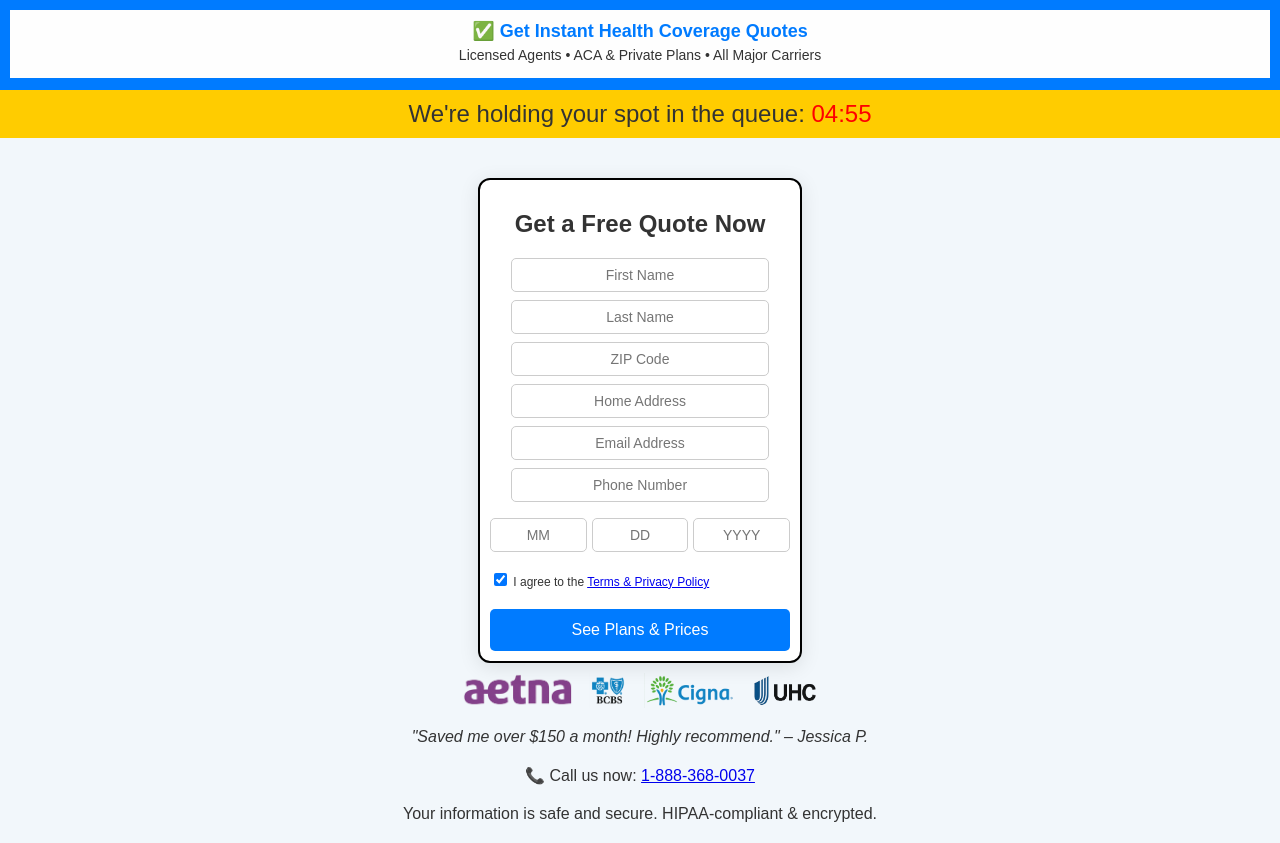
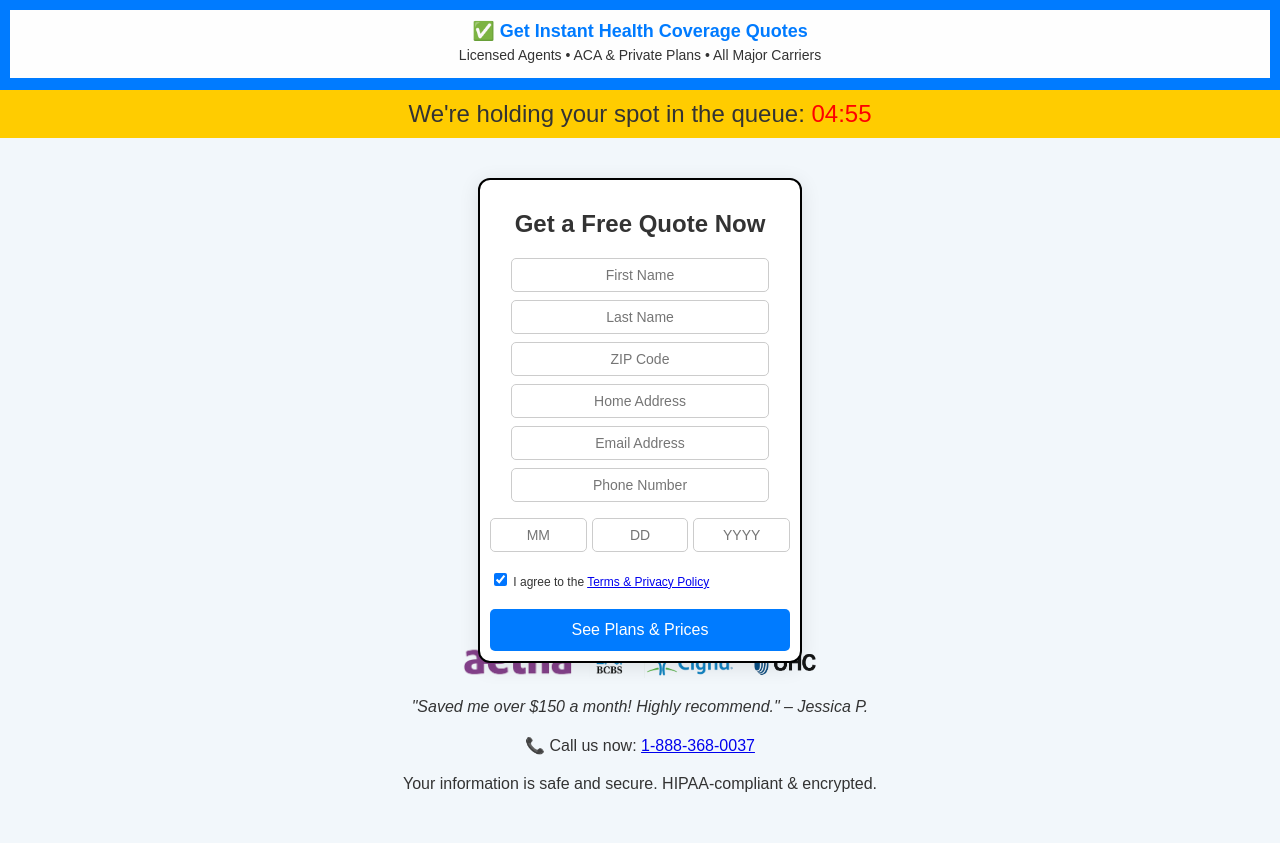
Before and after one commit to nickstults/IQ4U, a plain HTML site: page index.html in a window 1280 px wide. After the commit the page ends 813 px from the top, so only its background shows below. Drawn offline with nearby package versions, Linux system fonts and the light colour scheme.

Commit message:
Update index.html

```diff
--- a/index.html
+++ b/index.html
@@ -139,7 +139,7 @@
       <strong><a href="tel:8883680037">1-888-368-0037</a></strong>
     </div>
   </div>
-  <div class="trust-logos" style="margin-top: -30px;">
+  <div class="trust-logos" style="margin-top: -60px;">
     <img src="Images/Aetna.png" alt="Aetna Logo" style="height: 35px;">
     <img src="Images/BCBS.png" alt="BCBS Logo" style="height: 35px;">
     <img src="Images/Cigna.png" alt="Cigna Logo" style="height: 35px;">
```
